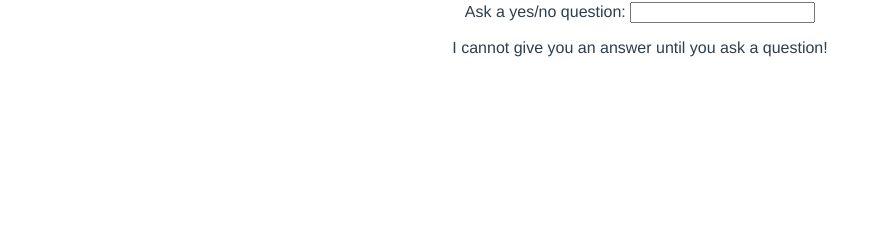
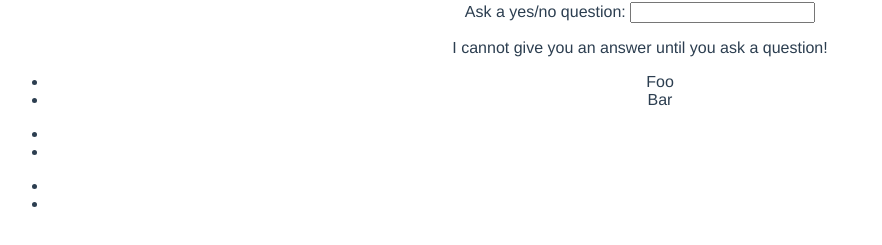
Before and after one commit to Mihray/helloworld, a Vue app: page / in a window 1280 px wide. Shown: the part 445-690 px from the top of the page, without its empty margins (0-882 px from the left). Built offline with nearby package versions, Linux system fonts and the light colour scheme.

Commit message:
Update App.vue

```diff
--- a/src/App.vue
+++ b/src/App.vue
@@ -5,6 +5,7 @@
   <DlrowOlloeh/>
   <MonitorVue/>
   <DetectiveVue/>
+  <ListVue/>
 </template>
 
 <script>
@@ -13,10 +14,11 @@ import SignLogin from "./components/SignLogin.vue";
 import DlrowOlloeh from "./components/DlrowOlloeh.vue";
 import MonitorVue from "./components/MonitorVue.vue";
 import DetectiveVue from "./components/DetectiveVue.vue";
+import ListVue from "./components/ListVue.vue";
 
 export default {
     name: "App",
-    components: { GetName, SignLogin, DlrowOlloeh, MonitorVue, DetectiveVue }
+    components: { GetName, SignLogin, DlrowOlloeh, MonitorVue, DetectiveVue,ListVue }
 }
 </script>
 
```
